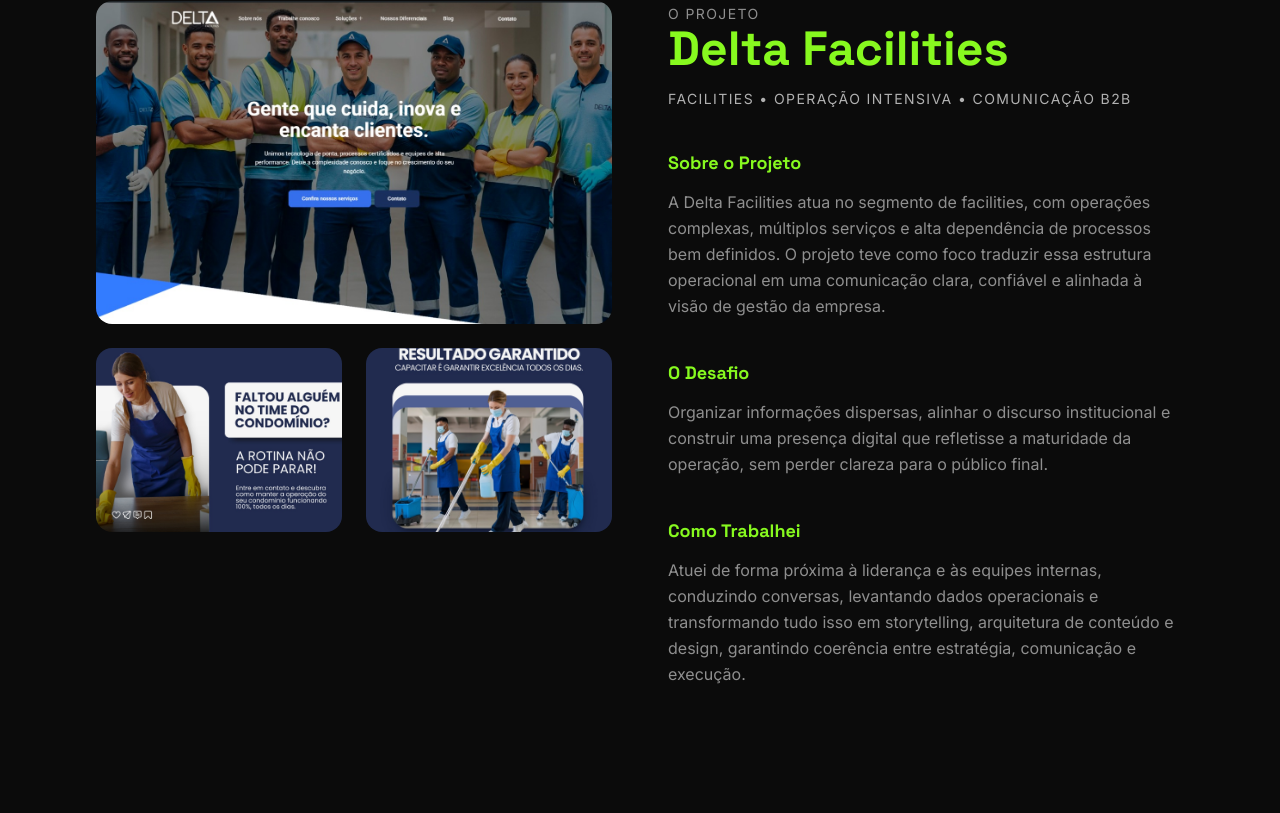
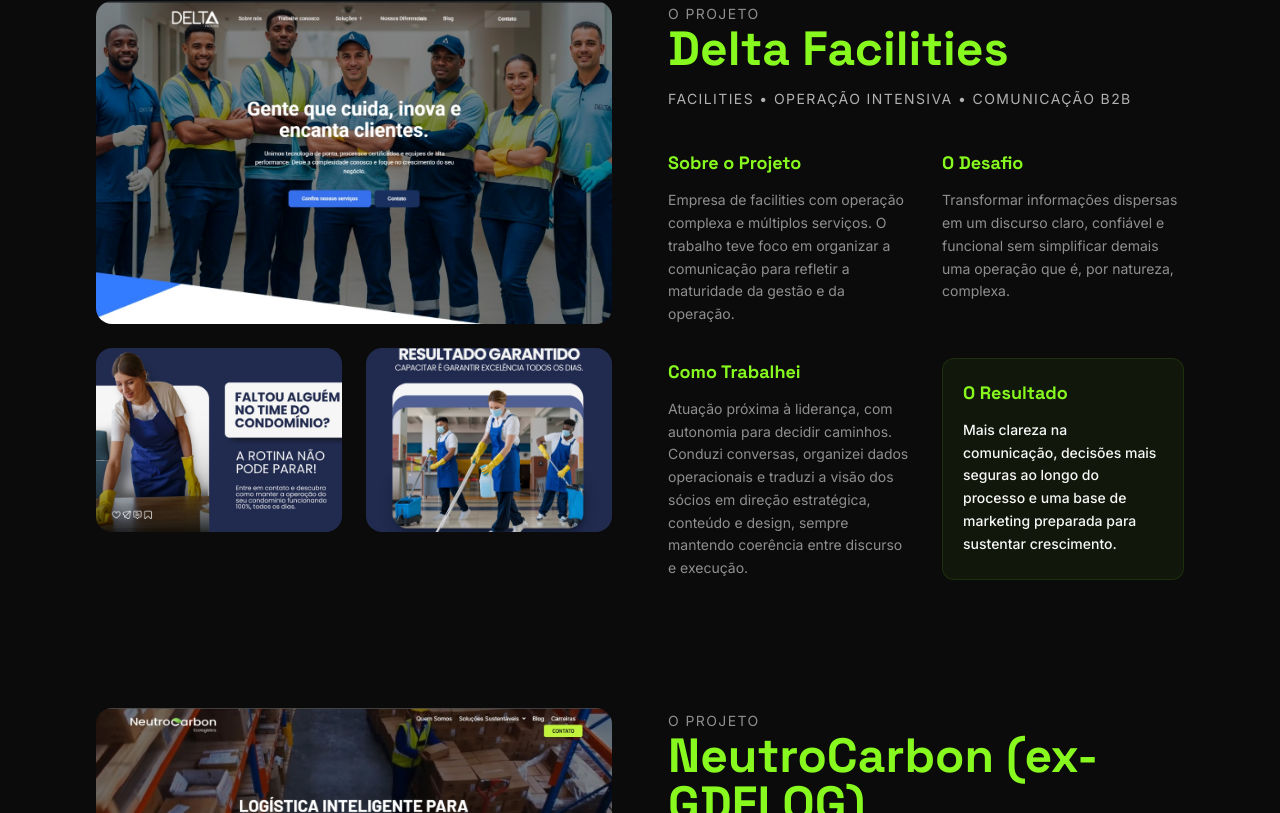
Before and after one commit to caiquenaimi/portifolio-Bryan-Hansel, a Next.js app: page / in a window 1280 px wide. Shown: the part 4067-4880 px from the top of the page. Built offline with nearby package versions, Linux system fonts and the light colour scheme.

Commit message:
atualiza o componente Projects com melhorias na descrição dos projetos e adiciona resultados para maior clareza

```diff
--- a/components/projects.tsx
+++ b/components/projects.tsx
@@ -11,11 +11,13 @@ const projects = [
     segment: "Facilities • Operação intensiva • Comunicação B2B",
     image: "/delta-facilities.jpg",
     about:
-      "A Delta Facilities atua no segmento de facilities, com operações complexas, múltiplos serviços e alta dependência de processos bem definidos. O projeto teve como foco traduzir essa estrutura operacional em uma comunicação clara, confiável e alinhada à visão de gestão da empresa.",
+      "Empresa de facilities com operação complexa e múltiplos serviços. O trabalho teve foco em organizar a comunicação para refletir a maturidade da gestão e da operação.",
     challenge:
-      "Organizar informações dispersas, alinhar o discurso institucional e construir uma presença digital que refletisse a maturidade da operação, sem perder clareza para o público final.",
+      "Transformar informações dispersas em um discurso claro, confiável e funcional sem simplificar demais uma operação que é, por natureza, complexa.",
     approach:
-      "Atuei de forma próxima à liderança e às equipes internas, conduzindo conversas, levantando dados operacionais e transformando tudo isso em storytelling, arquitetura de conteúdo e design, garantindo coerência entre estratégia, comunicação e execução.",
+      "Atuação próxima à liderança, com autonomia para decidir caminhos. Conduzi conversas, organizei dados operacionais e traduzi a visão dos sócios em direção estratégica, conteúdo e design, sempre mantendo coerência entre discurso e execução.",
+    result:
+      "Mais clareza na comunicação, decisões mais seguras ao longo do processo e uma base de marketing preparada para sustentar crescimento.",
     link: "https://behance.net/SEU-LINK",
   },
   {
@@ -29,6 +31,8 @@ const projects = [
       "Realizar um rebranding completo — nome, identidade, discurso e site — sem cair em soluções superficiais ou oportunistas, garantindo coerência entre propósito, operação e comunicação.",
     approach:
       "Conduzi o entendimento profundo do negócio, defini posicionamento, desenvolvi a identidade visual e o site institucional, sempre conectando estratégia e execução.",
+    result:
+      "Reposicionamento de marca bem-sucedido, transformando a percepção de uma transportadora comum em uma consultoria logística sustentável de alto valor.",
     link: "https://behance.net/SEU-LINK",
   },
   {
@@ -42,6 +46,8 @@ const projects = [
       "Criar identidade, posicionamento e materiais institucionais completos em cerca de um mês, mantendo consistência e qualidade mesmo sob forte pressão de prazo.",
     approach:
       "Organizei rapidamente prioridades, defini decisões críticas e conduzi o processo de forma objetiva, equilibrando estratégia e execução para garantir uma base sólida desde o início.",
+    result:
+      "Lançamento de marca impecável em tempo recorde, com uma estrutura visual e narrativa que transmite autoridade imediata no setor de saúde.",
     link: "https://behance.net/SEU-LINK",
   },
 ];
@@ -97,7 +103,6 @@ function ProjectCard({ project }: { project: (typeof projects)[0] }) {
       <div className="max-w-7xl mx-auto grid lg:grid-cols-2 gap-14 items-start">
         {/* COLUNA ESQUERDA — IMAGENS */}
         <div className="space-y-6">
-          {/* Imagem grande */}
           <div className="relative aspect-[16/10] rounded-2xl overflow-hidden">
             <Image
               src={project.image}
@@ -107,7 +112,6 @@ function ProjectCard({ project }: { project: (typeof projects)[0] }) {
             />
           </div>
 
-          {/* Duas imagens menores */}
           <div className="grid grid-cols-2 gap-6">
             <div className="relative aspect-[4/3] rounded-2xl overflow-hidden">
               <Image
@@ -129,26 +133,27 @@ function ProjectCard({ project }: { project: (typeof projects)[0] }) {
         </div>
 
         {/* COLUNA DIREITA — TEXTO */}
-        <div className="space-y-10">
-          <div className="space-y-4">
+        <div className="flex flex-col h-full">
+          {/* Header do Projeto */}
+          <div className="space-y-4 mb-10">
             <span className="text-sm tracking-widest uppercase text-muted-foreground">
               O projeto
             </span>
-
             <h3 className="font-[family-name:var(--font-heading)] text-4xl md:text-5xl font-bold text-accent">
               {project.name}
             </h3>
-
             <p className="text-sm tracking-widest uppercase text-foreground/70">
               {project.segment}
             </p>
           </div>
 
+          {/* Grid de Informações: Organiza em 2 colunas para ocupar o espaço */}
+          <div className="grid grid-cols-1 md:grid-cols-2 gap-8">
             <div className="space-y-3">
               <h4 className="font-[family-name:var(--font-heading)] text-lg font-bold text-accent">
                 Sobre o Projeto
               </h4>
-            <p className="text-muted-foreground leading-relaxed">
+              <p className="text-muted-foreground leading-relaxed text-sm">
                 {project.about}
               </p>
             </div>
@@ -157,7 +162,7 @@ function ProjectCard({ project }: { project: (typeof projects)[0] }) {
               <h4 className="font-[family-name:var(--font-heading)] text-lg font-bold text-accent">
                 O Desafio
               </h4>
-            <p className="text-muted-foreground leading-relaxed">
+              <p className="text-muted-foreground leading-relaxed text-sm">
                 {project.challenge}
               </p>
             </div>
@@ -166,9 +171,20 @@ function ProjectCard({ project }: { project: (typeof projects)[0] }) {
               <h4 className="font-[family-name:var(--font-heading)] text-lg font-bold text-accent">
                 Como Trabalhei
               </h4>
-            <p className="text-muted-foreground leading-relaxed">
+              <p className="text-muted-foreground leading-relaxed text-sm">
                 {project.approach}
               </p>
+            </div>
+
+            {/* O Resultado agora preenche a lacuna ao lado do "Como Trabalhei" */}
+            <div className="space-y-3 p-5 bg-accent/5 rounded-xl border border-accent/10">
+              <h4 className="font-[family-name:var(--font-heading)] text-lg font-bold text-accent">
+                O Resultado
+              </h4>
+              <p className="text-foreground leading-relaxed text-sm font-medium">
+                {project.result}
+              </p>
+            </div>
           </div>
         </div>
       </div>
```
Lines whose indentation alone changed are shown as unchanged.
